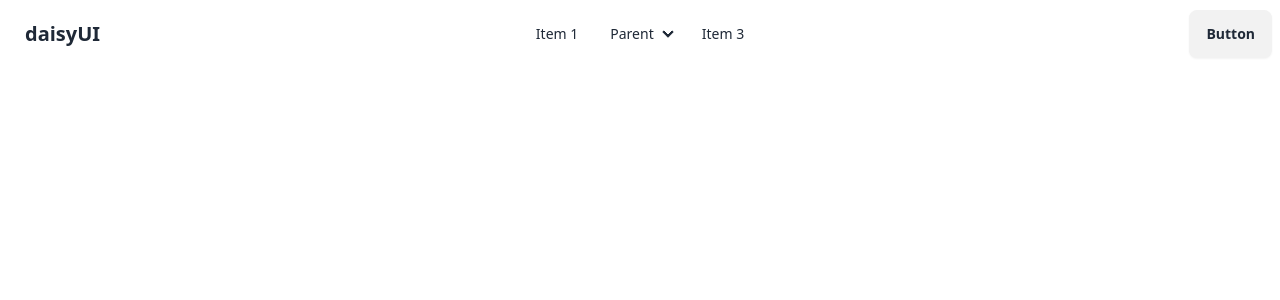
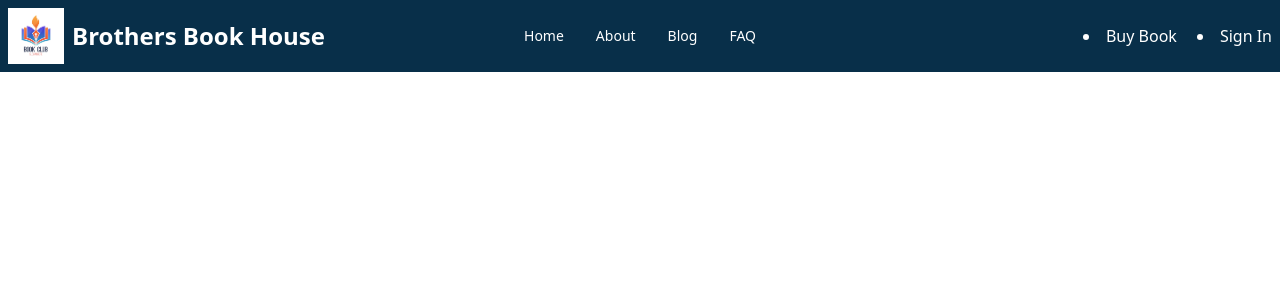
Before and after one commit to Nieem/react-router-dom-assign-3, a React (Vite) app: page / in a window 1280 px wide. Shown: the top 300 px of the page. Built offline with nearby package versions, Linux system fonts and the light colour scheme.

Commit message:
navbar set

```diff
--- a/src/componants/shared/Navbar.jsx
+++ b/src/componants/shared/Navbar.jsx
@@ -1,12 +1,37 @@
 import React from 'react';
+import logo from "../../assets/navlogo.jpg";
 
 const Navbar = () => {
     return (
         <>
-    <div className="navbar bg-base-100">
+   <div className="navbar fixed  bg-sky-950 top-0 text-white z-20" id="nabbarhide">
+
 <div className="navbar-start">
+    <img src={logo} alt="Logo" className="w-14"/>
+    <span className="text-2xl font-bold ml-2">Brothers Book House</span>
+
+  </div>
+
+
+
+  <div id="navbtnId" className="navbar-center hidden lg:flex md:flex">
+    <ul className="menu menu-horizontal px-1">
+        <li><a id="potato"  className="navbtn hover:bg-red-700 active1" href="#mainpart">Home</a></li>
+        <li><a id="soup" className="navbtn hover:bg-red-700" href="#mainpart">About</a></li>
+        <li><a id="chicken" className="navbtn hover:bg-red-700" href="#mainpart">Blog</a></li>
+        <li><a id="beef" className="navbtn hover:bg-red-700" href="#mainpart">FAQ</a></li>
+    </ul>
+  </div>
+
+ {/* humbege menu  */}
+ <div className='navbar-end hidden lg:flex md:flex gap-5'>
+ <li><a id="chicken" className="ml-20navbtn hover:bg-red-700" href="#mainpart">Buy Book</a></li>
+ <li><a id="beef" className="navbtn hover:bg-red-700" href="#mainpart">Sign In</a></li>
+ </div>
+<div className=" navbar-end lg:hidden md:hidden">
+
 <div className="dropdown">
-      <div tabIndex={0} role="button" className="btn btn-ghost lg:hidden">
+<div tabIndex="0" role="button" className="btn btn-ghost btn-circle">
 <svg
 xmlns="http://www.w3.org/2000/svg"
 className="h-5 w-5"
@@ -17,44 +42,28 @@ const Navbar = () => {
   strokeLinecap="round"
   strokeLinejoin="round"
   strokeWidth="2"
-            d="M4 6h16M4 12h8m-8 6h16" />
+  d="M4 6h16M4 12h16M4 18h7" />
 </svg>
 </div>
+
 <ul
-        tabIndex={0}
-        className="menu menu-sm dropdown-content bg-base-100 rounded-box z-[1] mt-3 w-52 p-2 shadow">
-        <li><a>Item 1</a></li>
-        <li>
-          <a>Parent</a>
-          <ul className="p-2">
-            <li><a>Submenu 1</a></li>
-            <li><a>Submenu 2</a></li>
+tabIndex="0"
+className="menu menu-sm dropdown-content z-30 bg-slate-800 rounded-box -translate-x-20  mt-3 w-32 p-2 shadow hover:bg-slate-400">
+<li><a id="potato"  className="hover:bg-red-700" href="#mainpart">Home</a></li>
+<li><a id="soup"  className="hover:bg-red-700" href="#mainpart">About</a></li>
+<li><a id="chicken"  className="hover:bg-red-700" href="#mainpart">Blog</a></li>
+<li><a id="beef"  className="hover:bg-red-700" href="#mainpart">FAQ</a></li>
+<li><a id="chicken"  className="hover:bg-red-700" href="#mainpart">Buy Book</a></li>
+<li><a id="beef"  className="hover:bg-red-700" href="#mainpart">Sign in</a></li>
 </ul>
-        </li>
-        <li><a>Item 3</a></li>
-      </ul>
-    </div>
-    <a className="btn btn-ghost text-xl">daisyUI</a>
-  </div>
-  <div className="navbar-center hidden lg:flex">
-    <ul className="menu menu-horizontal px-1">
-      <li><a>Item 1</a></li>
-      <li>
-        <details>
-          <summary>Parent</summary>
-          <ul className="p-2">
-            <li><a>Submenu 1</a></li>
-            <li><a>Submenu 2</a></li>
-          </ul>
-        </details>
-      </li>
-      <li><a>Item 3</a></li>
-    </ul>
-  </div>
-  <div className="navbar-end">
-    <a className="btn">Button</a>
+
 </div>
 </div>
+
+{/* <!-- end humberg --> */}
+</div>
+{/* <!-- Navbar end --> */}
+{/* <!-- banner start --> */}
 </>
 
     );
```
Also changed, not shown: src/assets/navlogo.jpg (added). Lines whose indentation alone changed are shown as unchanged.
